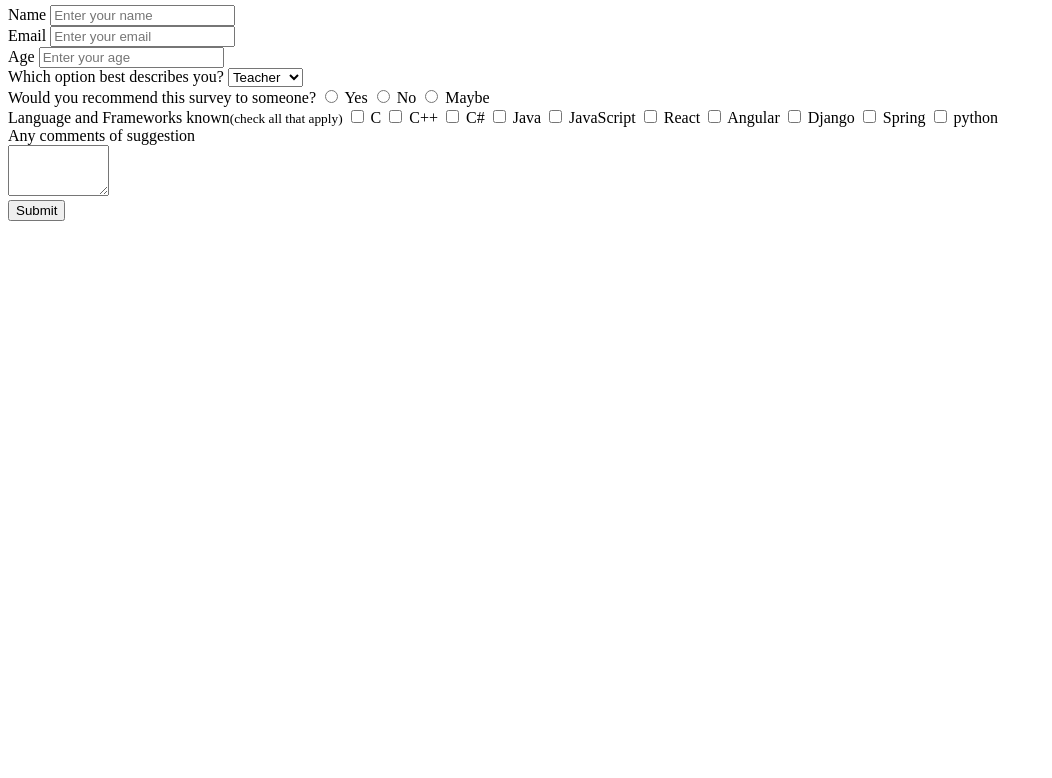
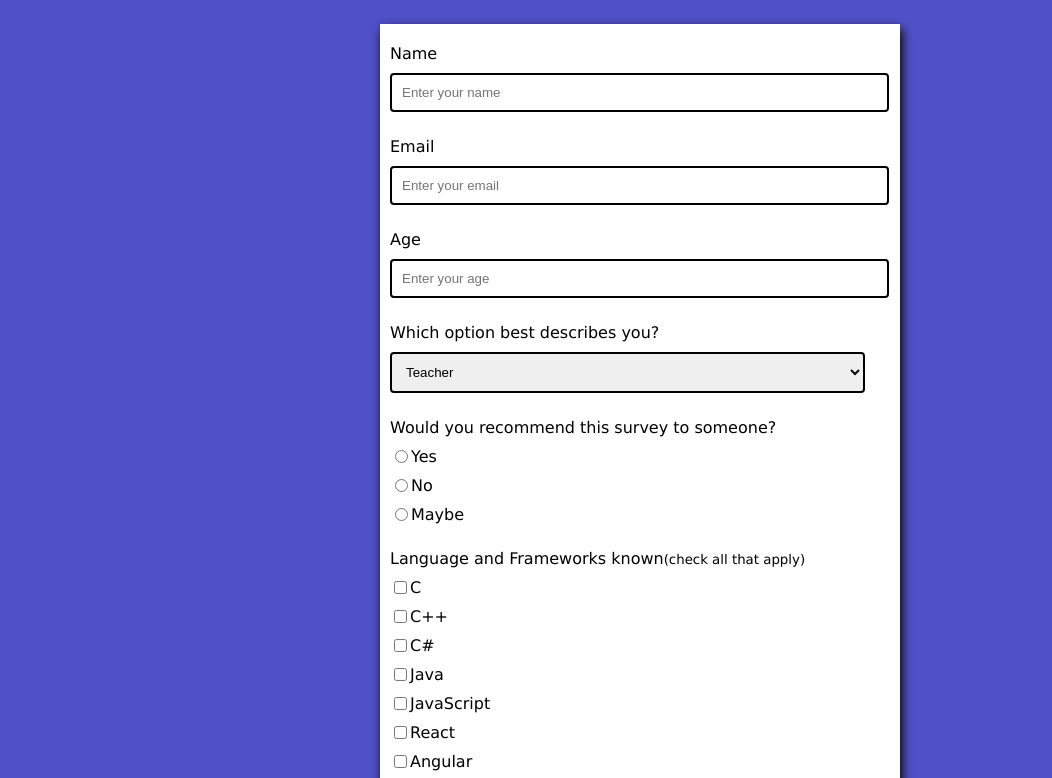
Before and after one commit to mohamedrabee3/Survey-project, a plain HTML site: page index.html in a window 1280 px wide. Shown: the part 75-853 px from the top of the page, without its empty margins (0-1052 px from the left). Before the commit the page ends 800 px from the top, so only its background shows below. Drawn offline with Linux system fonts and the light colour scheme.

Commit message:
Update index.html

```diff
--- a/index.html
+++ b/index.html
@@ -5,7 +5,7 @@
     <meta http-equiv="X-UA-Compatible" content="IE=edge">
     <meta name="viewport" content="width=device-width, initial-scale=1.0">
     <title>Survey</title>
-    <link rel="stylesheet" href="file.css">
+    <link rel="stylesheet" href="index.css">
 
 
 
```
